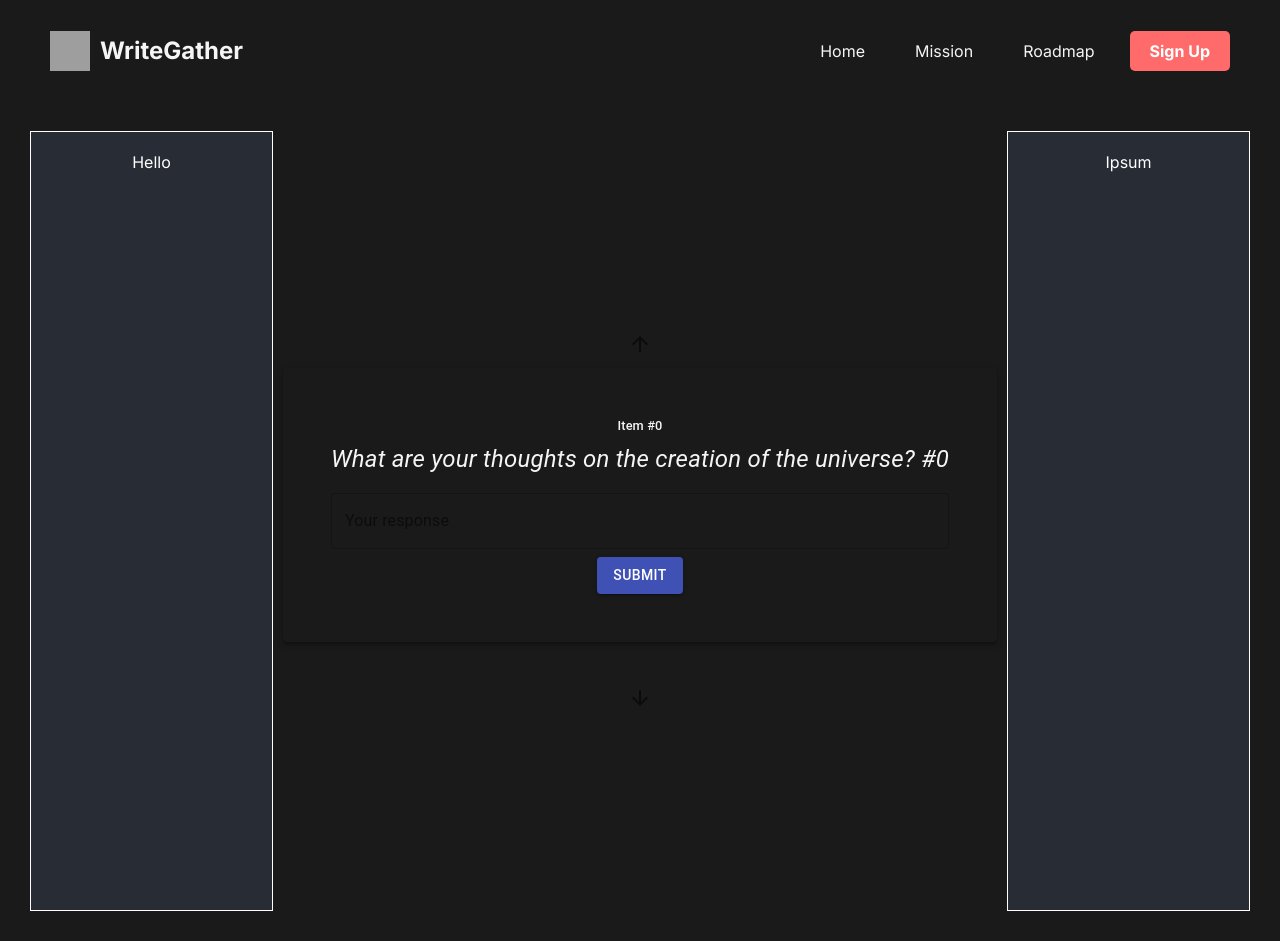
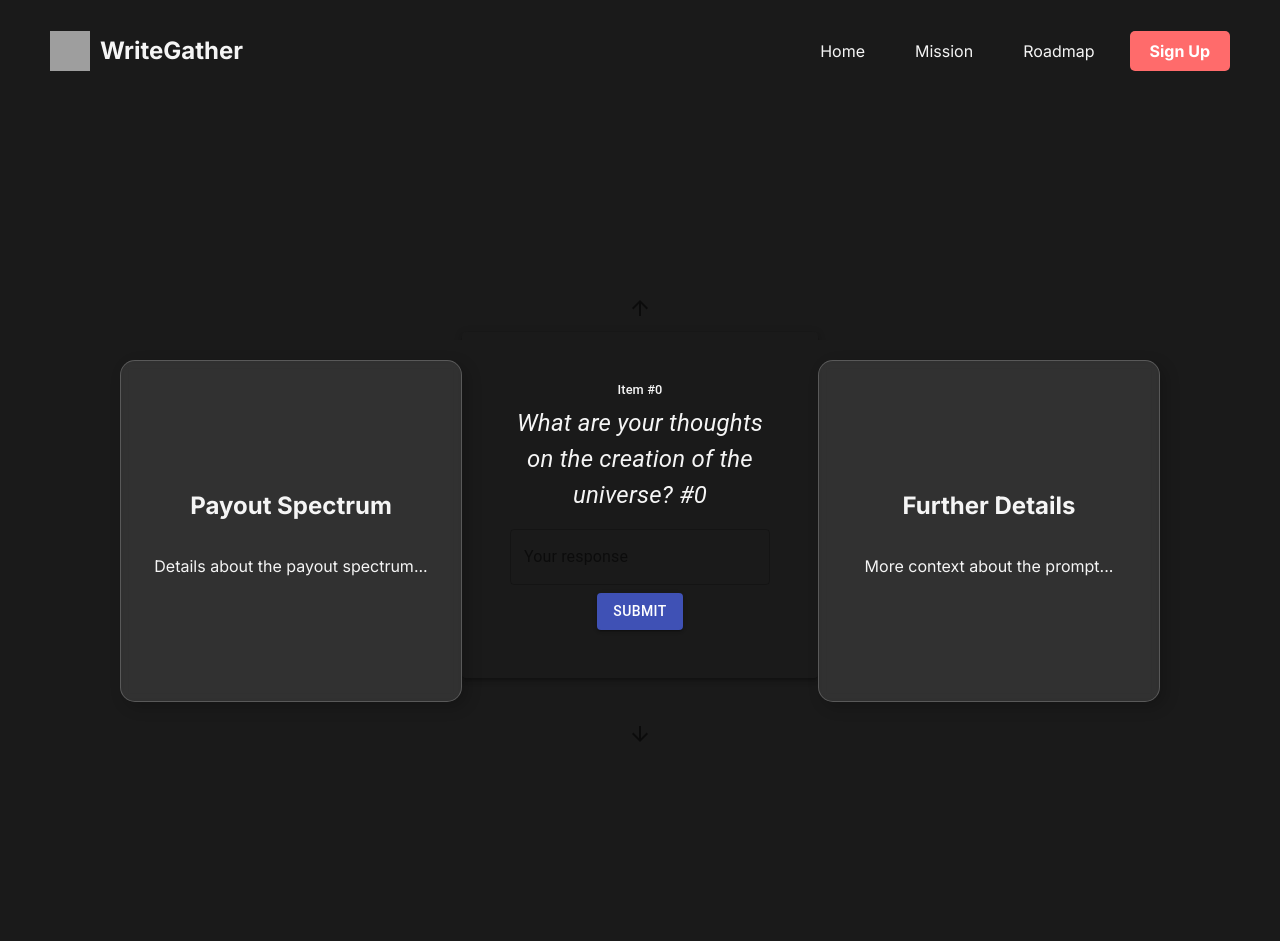
Before and after one commit to Wasim-Bhatti/testsoldapp, a React (Create React App) app: page / in a window 1280 px wide. Built offline with nearby package versions, Linux system fonts and the light colour scheme; grey boxes are pictures that could not be loaded.

Commit message:
Added Left and Right multi-purpose boxes for now & features later

```diff
--- a/src/App.css
+++ b/src/App.css
@@ -38,17 +38,27 @@ body {
 .columns {
   display: flex;
   justify-content: space-between;
+  align-items: center; /* This will center the columns vertically */
+  height: 100vh; /* This will make the container take the full height of the viewport */
   padding: 20px;
 }
 
-.left-column, .right-column {
-  flex: 1;
-  background-color: #282c34;
-  color: white;
-  padding: 20px;
-  margin: 10px;
-  box-sizing: border-box;
-  border: 1px solid #FFFFFF; /* Add a border */
+.left-column {
+  background-color: #1A1A1A;
+  position: relative;
+  display: flex;
+  justify-content: center;
+  align-items: center;
+  margin-left: 100px; /* Add right margin to the left column */
+}
+
+.right-column {
+  background-color: #1A1A1A;
+  position: relative;
+  display: flex;
+  justify-content: center;
+  align-items: center;
+  margin-right: 100px;
 }
 
 .middle-column {
@@ -80,3 +90,26 @@ body {
     transform: rotate(360deg);
   }
 }
+
+.box {
+  position: relative;
+  width: 300px;
+  height: 300px;
+  background: rgba(255, 255, 255, 0.1);
+  backdrop-filter: blur(5px);
+  border-radius: 15px;
+  border: 1px solid rgba(255, 255, 255, 0.2);
+  padding: 20px;
+  box-shadow: 5px 5px 15px rgba(0, 0, 0, 0.2);
+  color: #F5F5F5;
+  display: flex;
+  flex-direction: column;
+  justify-content: center;
+  align-items: center;
+  margin-top: 20px;
+}
+
+.left-column, .right-column {
+  background-color: #1A1A1A;
+  position: relative;
+}
--- a/src/LeftColumn.js
+++ b/src/LeftColumn.js
@@ -4,7 +4,10 @@ import './App.css';
 function LeftColumn() {
   return (
     <div className="left-column">
-      Hello
+      <div className="box">
+        <h2>Payout Spectrum</h2>
+        <p>Details about the payout spectrum...</p>
+      </div>
     </div>
   );
 }
--- a/src/RightColumn.js
+++ b/src/RightColumn.js
@@ -4,7 +4,10 @@ import './App.css';
 function RightColumn() {
   return (
     <div className="right-column">
-      Ipsum
+      <div className="box">
+        <h2>Further Details</h2>
+        <p>More context about the prompt...</p>
+      </div>
     </div>
   );
 }
```
